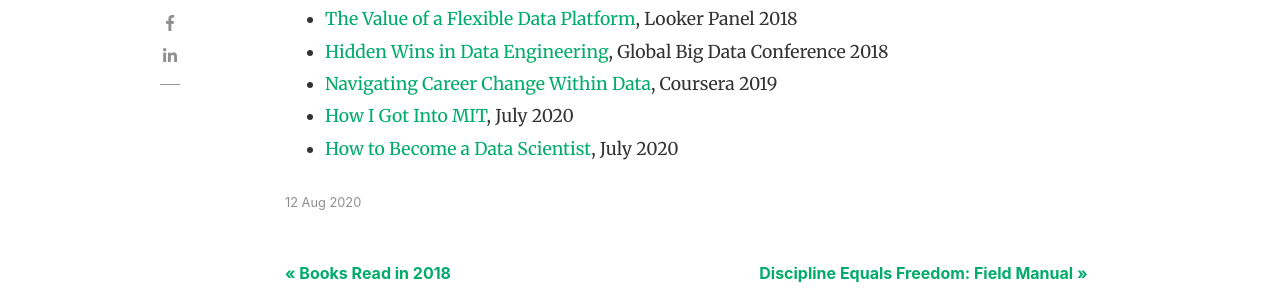
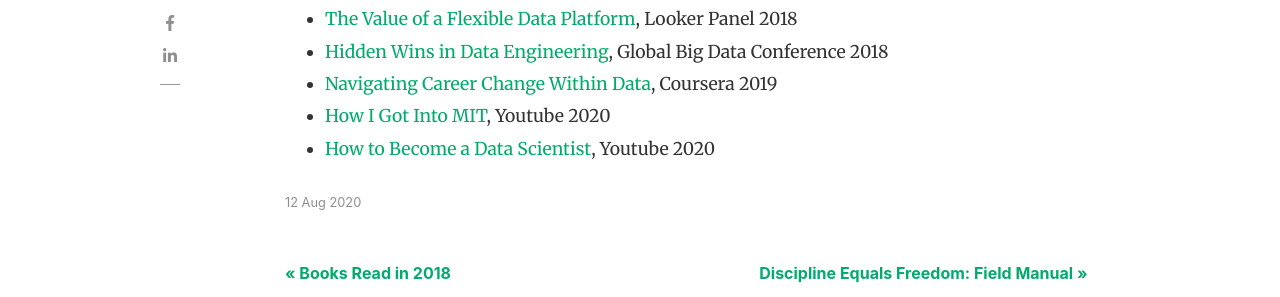
Before and after one commit to jsingh41/jsingh41.github.io, a Jekyll site: the page built from _posts/2020-08-12-talks.md, in a window 1280 px wide and 900 px high, scrolled down 1036 px. Shown: the part 155-452 px from the top of the window. Built offline with Jekyll 4.4.1, drawn with Linux system fonts in a browser that asks for light colours; nearby versions of some CDN libraries; comment, search, counter and statistics services are not loaded.

Commit message:
Update 2020-08-12-talks.md

```diff
--- a/_posts/2020-08-12-talks.md
+++ b/_posts/2020-08-12-talks.md
@@ -14,5 +14,5 @@
 * [The Value of a Flexible Data Platform](https://www.youtube.com/watch?&v=7suQVytb3aQ&feature=emb_logo), Looker Panel 2018
 * [Hidden Wins in Data Engineering](https://docs.google.com/presentation/d/1gfHfqbpf7iAO0Tk7uj0dXseyGnH9LC2UWjuhKY5ZkHQ/edit), Global Big Data Conference 2018
 * [Navigating Career Change Within Data](https://coursera.community/data-science-8/navigating-career-change-within-data-q-a-with-juhi-singh-4235), Coursera 2019
-* [How I Got Into MIT](https://www.youtube.com/watch?v=jSq7uMEYQeU), July 2020
-* [How to Become a Data Scientist](https://www.youtube.com/watch?v=rS8PKuQ_drg), July 2020
+* [How I Got Into MIT](https://www.youtube.com/watch?v=jSq7uMEYQeU), Youtube 2020
+* [How to Become a Data Scientist](https://www.youtube.com/watch?v=rS8PKuQ_drg), Youtube 2020
```
